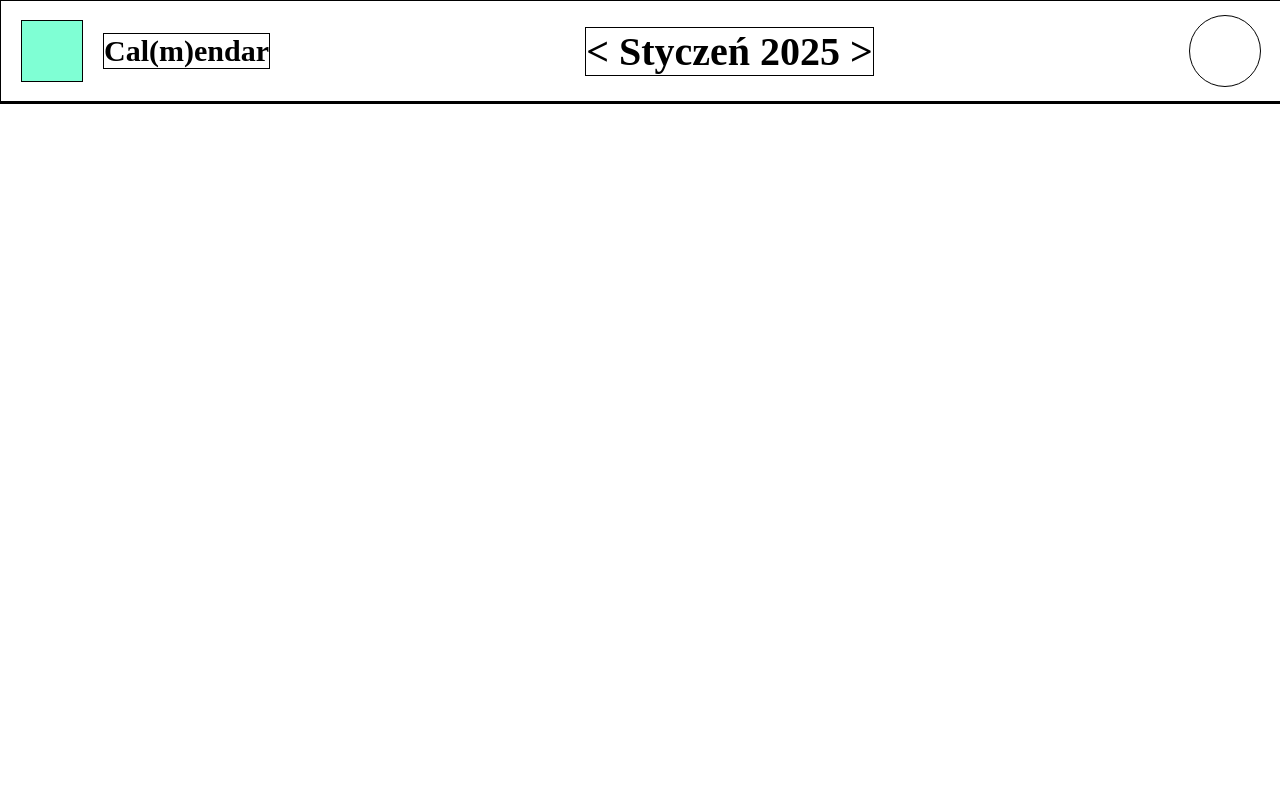
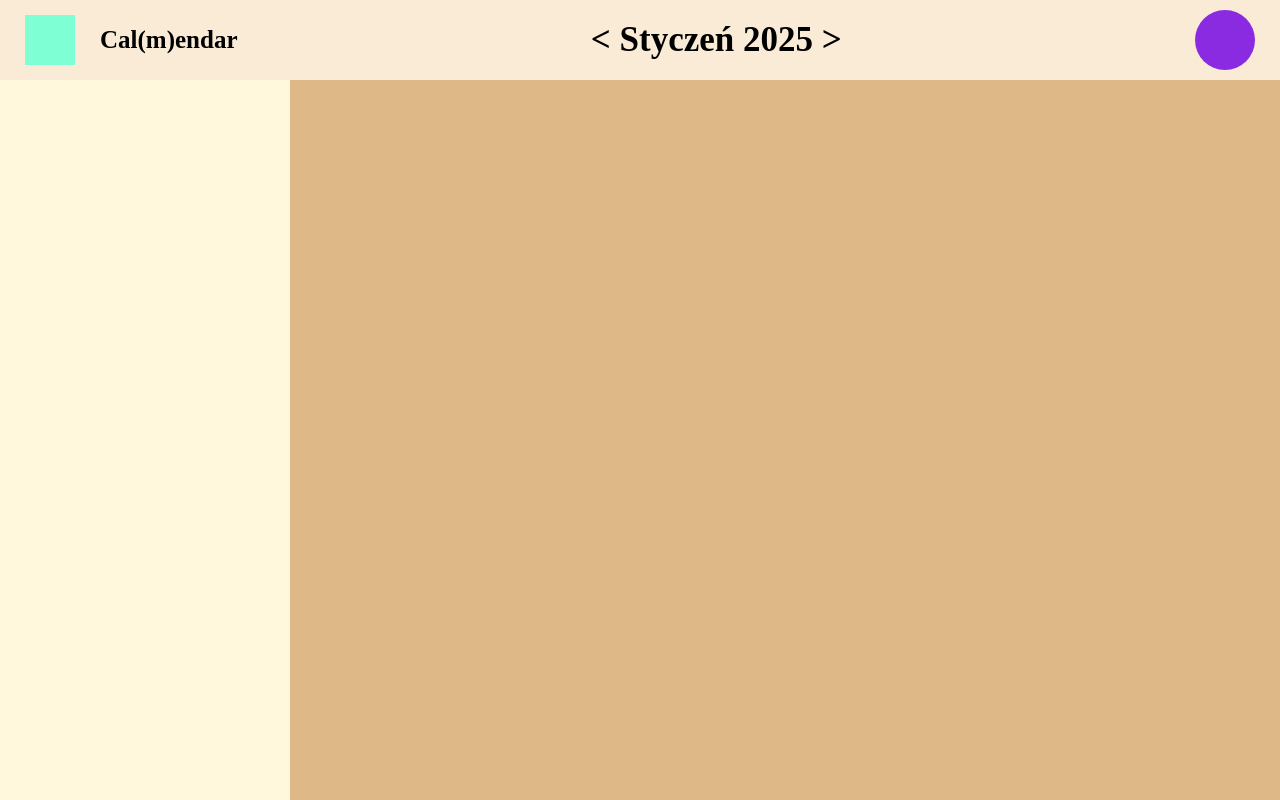
Before and after one commit to CalmendarOrg/CalendarSite, a SvelteKit app: page / in a window 1280 px wide. Built offline with nearby package versions, Linux system fonts and the light colour scheme.

Commit message:
Szkielet kalendarza cz2
Skonczony szkielet strony pod kalendarz

```diff
--- a/src/routes/+page.svelte
+++ b/src/routes/+page.svelte
@@ -1,3 +1,8 @@
+<script>
+
+</script>
+
+<div class="box">
     <header>
         <div class="burger">
 
@@ -23,31 +28,39 @@
 
         </div>
     </main>
+</div>
 
 
 
 <style>
+    :global(html){
+        height: 100%;
+    }
+
     :global(body){
         margin: 0px;
-        overflow: hidden;
+        height: 100%;
     }
 
-    div, header, main{
-        border: 1px solid black;
+    .box{
+        display: flex;
+        flex-flow: column;
+        height: 100%;
     }
 
     header{
         width: 100%;
-        height: 100px;
+        height: 80px;
         display: flex;
         align-items: center;
+        background-color: antiquewhite;
     }
 
     header .burger{
-        height: 60px;
-        width: 60px;
+        height: 50px;
+        width: 50px;
         display: block;
-        margin-left: 20px;
+        margin-left: 25px;
         background-color: aquamarine;
         transition: background-color 200ms linear;
     }
@@ -59,8 +72,8 @@
     }
 
     header .name{
-        margin-left: 20px;
-        font-size: 30px;
+        margin-left: 25px;
+        font-size: 25px;
         font-weight: bold;
     }
 
@@ -71,7 +84,7 @@
     header .month{
         margin-right: auto;
         margin-left: auto;
-        font-size: 40px;
+        font-size: 35px;
         font-weight: bold;
     }
 
@@ -80,19 +93,23 @@
     }
 
     header .login{
-        width: 70px;
-        height: 70px;
+        width: 60px;
+        height: 60px;
         border-radius: 100px;
-        margin-right: 20px;
+        margin-right: 25px;
+        background-color: blueviolet;
     }
 
     main{
         width: 100%;
-
+        flex: 1 1 auto;
+        background-color: burlywood;
+        display: flex;
     }
 
     main .leftMenu{
-        display: none;
+        background-color: cornsilk;
+        width: 290px;
     }
 
     main .calendar{
```
Lines whose indentation alone changed are shown as unchanged.
